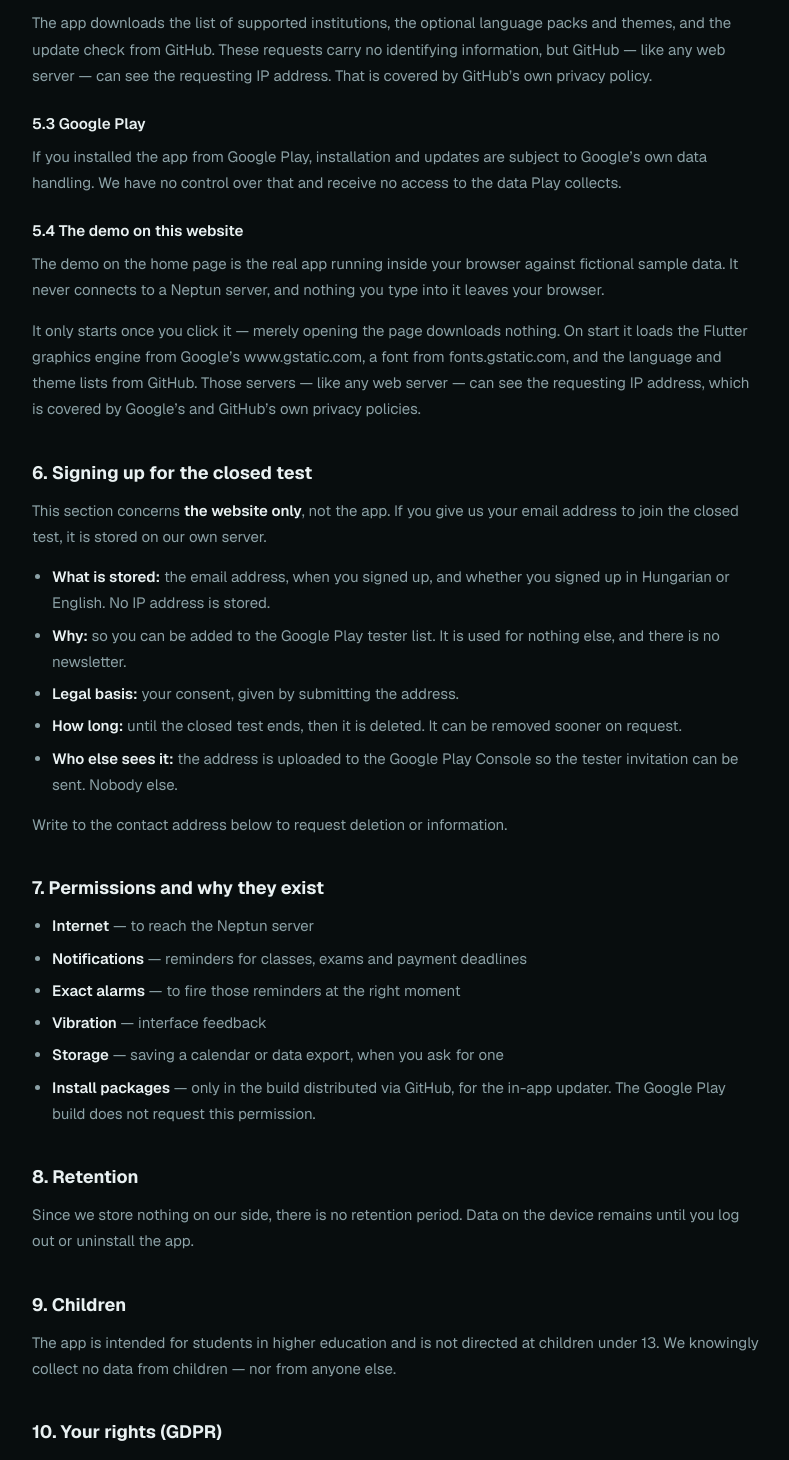
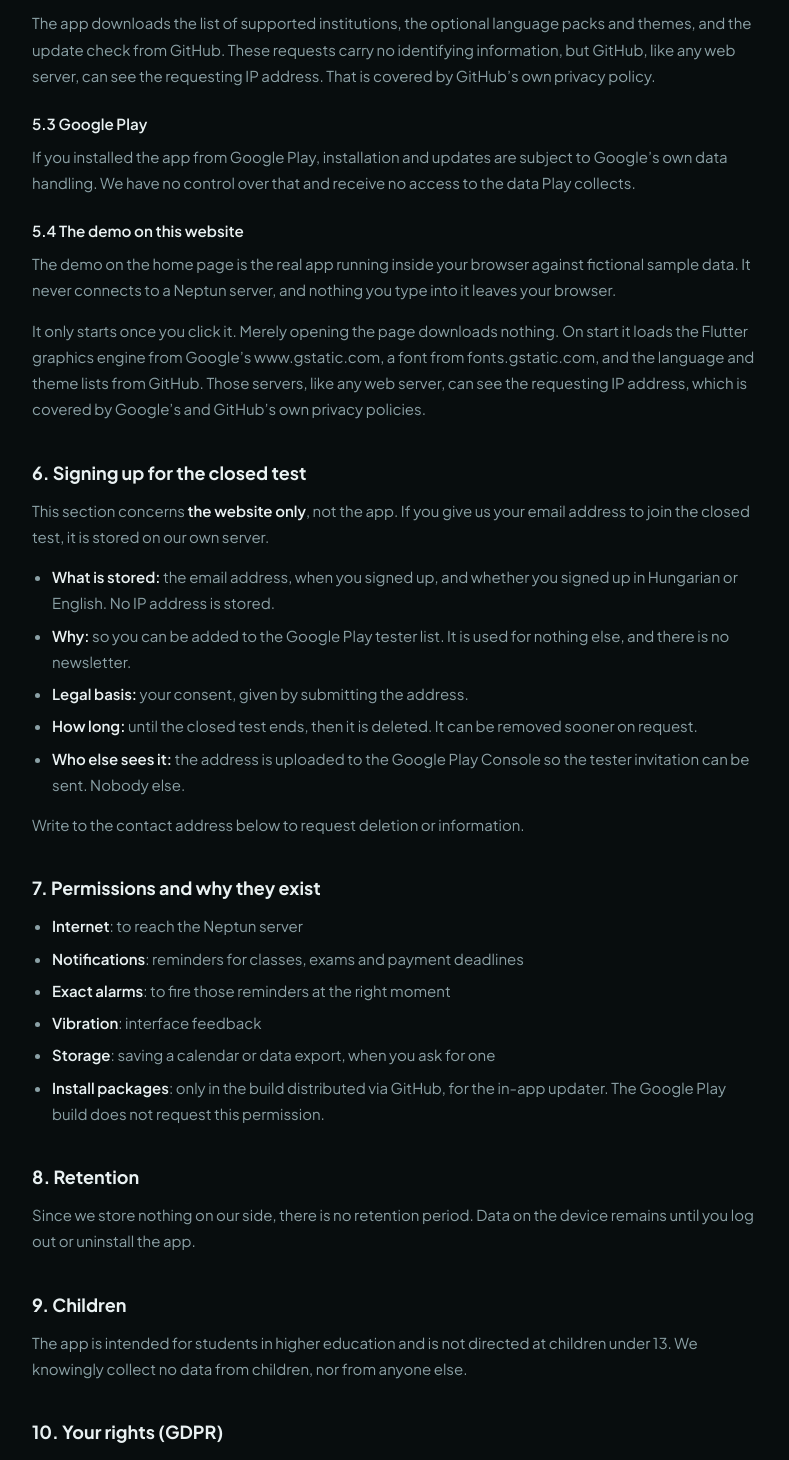
Before and after one commit to Bali0531-RC/NHNK-web, a Next.js app: page /adatvedelem in a window 1280 px wide. Shown: the part 1337-2797 px from the top of the page, without its empty margins (244-1033 px from the left). Built offline with nearby package versions, Linux system fonts and the light colour scheme.

Commit message:
Design change a bit

```diff
--- a/app/adatvedelem/content.tsx
+++ b/app/adatvedelem/content.tsx
@@ -73,7 +73,7 @@
           <p>
             Az alkalmazás a GitHubról tölti le a támogatott intézmények listáját, a letölthető nyelvi
             csomagokat és témákat, valamint innen ellenőrzi, hogy van-e újabb kiadás. Ezek a kérések
-            nem tartalmaznak azonosításra alkalmas adatot, de a GitHub — mint minden webkiszolgáló —
+            nem tartalmaznak azonosításra alkalmas adatot, de a GitHub (mint minden webkiszolgáló)
             láthatja a kérés IP-címét. Erre a GitHub adatvédelmi tájékoztatója vonatkozik.
           </p>
           <h3>5.3 Google Play</h3>
@@ -89,10 +89,10 @@
             az nem hagyja el a böngésződet.
           </p>
           <p>
-            A demó csak akkor indul el, ha rákattintasz — az oldal megnyitása önmagában semmit nem
+            A demó csak akkor indul el, ha rákattintasz. Az oldal megnyitása önmagában semmit nem
             tölt le. Indításkor a Flutter grafikus motorját a Google www.gstatic.com címéről, egy
             betűtípust a fonts.gstatic.com címről, a nyelvek és témák listáját pedig a GitHubról
-            tölti be. Ezek a kiszolgálók — mint minden webkiszolgáló — láthatják a kérés IP-címét,
+            tölti be. Ezek a kiszolgálók (mint minden webkiszolgáló) láthatják a kérés IP-címét,
             amire a Google, illetve a GitHub saját adatvédelmi tájékoztatója vonatkozik.
           </p>
 
@@ -128,13 +128,13 @@
 
           <h2>7. Jogosultságok és céljuk</h2>
           <ul>
-            <li><strong>Internet</strong> — a Neptun-kiszolgáló elérése</li>
-            <li><strong>Értesítések</strong> — órákra, vizsgákra, befizetési határidőkre figyelmeztetés</li>
-            <li><strong>Pontos ébresztők</strong> — az értesítések időzítése a megfelelő időpontra</li>
-            <li><strong>Rezgés</strong> — visszajelzés a felületen</li>
-            <li><strong>Tárhely</strong> — naptár- és adatexport mentése, ha te kéred</li>
+            <li><strong>Internet</strong>: a Neptun-kiszolgáló elérése</li>
+            <li><strong>Értesítések</strong>: órákra, vizsgákra, befizetési határidőkre figyelmeztetés</li>
+            <li><strong>Pontos ébresztők</strong>: az értesítések időzítése a megfelelő időpontra</li>
+            <li><strong>Rezgés</strong>: visszajelzés a felületen</li>
+            <li><strong>Tárhely</strong>: naptár- és adatexport mentése, ha te kéred</li>
             <li>
-              <strong>Csomagok telepítése</strong> — kizárólag a GitHubról letöltött változatban, a
+              <strong>Csomagok telepítése</strong>: kizárólag a GitHubról letöltött változatban, a
               beépített frissítő működéséhez. A Google Play áruházból telepített változat ezt a
               jogosultságot nem tartalmazza.
             </li>
@@ -149,7 +149,7 @@
           <h2>9. Gyermekek</h2>
           <p>
             Az alkalmazás felsőoktatásban tanulóknak készült, és nem 13 év alatti gyermekeknek szól.
-            Tudatosan nem gyűjtünk adatot gyermekektől — ahogy senki mástól sem.
+            Tudatosan nem gyűjtünk adatot gyermekektől, ahogy senki mástól sem.
           </p>
 
           <h2>10. A te jogaid (GDPR)</h2>
@@ -225,7 +225,7 @@
           <p>
             The app downloads the list of supported institutions, the optional language packs and
             themes, and the update check from GitHub. These requests carry no identifying
-            information, but GitHub — like any web server — can see the requesting IP address. That
+            information, but GitHub, like any web server, can see the requesting IP address. That
             is covered by GitHub&rsquo;s own privacy policy.
           </p>
           <h3>5.3 Google Play</h3>
@@ -241,10 +241,10 @@
             your browser.
           </p>
           <p>
-            It only starts once you click it — merely opening the page downloads nothing. On start it
+            It only starts once you click it. Merely opening the page downloads nothing. On start it
             loads the Flutter graphics engine from Google&rsquo;s www.gstatic.com, a font from
-            fonts.gstatic.com, and the language and theme lists from GitHub. Those servers — like any
-            web server — can see the requesting IP address, which is covered by Google&rsquo;s and
+            fonts.gstatic.com, and the language and theme lists from GitHub. Those servers, like any
+            web server, can see the requesting IP address, which is covered by Google&rsquo;s and
             GitHub&rsquo;s own privacy policies.
           </p>
 
@@ -278,13 +278,13 @@
 
           <h2>7. Permissions and why they exist</h2>
           <ul>
-            <li><strong>Internet</strong> — to reach the Neptun server</li>
-            <li><strong>Notifications</strong> — reminders for classes, exams and payment deadlines</li>
-            <li><strong>Exact alarms</strong> — to fire those reminders at the right moment</li>
-            <li><strong>Vibration</strong> — interface feedback</li>
-            <li><strong>Storage</strong> — saving a calendar or data export, when you ask for one</li>
+            <li><strong>Internet</strong>: to reach the Neptun server</li>
+            <li><strong>Notifications</strong>: reminders for classes, exams and payment deadlines</li>
+            <li><strong>Exact alarms</strong>: to fire those reminders at the right moment</li>
+            <li><strong>Vibration</strong>: interface feedback</li>
+            <li><strong>Storage</strong>: saving a calendar or data export, when you ask for one</li>
             <li>
-              <strong>Install packages</strong> — only in the build distributed via GitHub, for the
+              <strong>Install packages</strong>: only in the build distributed via GitHub, for the
               in-app updater. The Google Play build does not request this permission.
             </li>
           </ul>
@@ -298,7 +298,7 @@
           <h2>9. Children</h2>
           <p>
             The app is intended for students in higher education and is not directed at children
-            under 13. We knowingly collect no data from children — nor from anyone else.
+            under 13. We knowingly collect no data from children, nor from anyone else.
           </p>
 
           <h2>10. Your rights (GDPR)</h2>
--- a/app/felhasznalasi-feltetelek/content.tsx
+++ b/app/felhasznalasi-feltetelek/content.tsx
@@ -13,8 +13,8 @@
       title={hu ? "Felhasználási feltételek" : "Terms of Service"}
       intro={
         hu
-          ? "Az NHNK letöltésével és használatával elfogadod az alábbi feltételeket. Kérjük, olvasd el őket — különösen a felelősségkorlátozásról szóló részt."
-          : "By downloading and using NHNK you accept the terms below. Please read them — particularly the section on limitation of liability."
+          ? "Az NHNK letöltésével és használatával elfogadod az alábbi feltételeket. Kérjük, olvasd el őket, különösen a felelősségkorlátozásról szóló részt."
+          : "By downloading and using NHNK you accept the terms below. Please read them, particularly the section on limitation of liability."
       }
     >
       {hu ? (
@@ -127,7 +127,7 @@
         <>
           <h2>1. What this service is</h2>
           <p>
-            NHNK (Nem Hivatalos Neptun Kliens — Unofficial Neptun Client) is a free, open-source
+            NHNK (Nem Hivatalos Neptun Kliens / Unofficial Neptun Client) is a free, open-source
             Android application for viewing data from the Neptun student information system. It
             communicates with your institution&rsquo;s server on your behalf, using your own Neptun
             credentials.
--- a/app/globals.css
+++ b/app/globals.css
@@ -7,11 +7,11 @@
   --color-line: #223034;
   --color-ink: #e9f1f2;
   --color-muted: #8ba1a6;
-  --color-accent: #2dd4bf;
+  --color-accent: #e9a13b;
   --color-danger: #f87171;
 
-  --font-sans: var(--font-geist-sans), ui-sans-serif, system-ui, sans-serif;
-  --font-mono: var(--font-geist-mono), ui-monospace, monospace;
+  --font-sans: var(--font-app-sans), ui-sans-serif, system-ui, sans-serif;
+  --font-mono: var(--font-app-mono), ui-monospace, monospace;
 }
 
 html {
@@ -28,8 +28,8 @@
 /* Decorative wash behind the hero. */
 .hero-glow {
   background:
-    radial-gradient(60rem 30rem at 50% -10%, rgba(45, 212, 191, 0.12), transparent 70%),
-    radial-gradient(40rem 20rem at 85% 10%, rgba(45, 212, 191, 0.06), transparent 70%);
+    radial-gradient(60rem 30rem at 50% -10%, rgba(233, 161, 59, 0.05), transparent 70%),
+    radial-gradient(40rem 20rem at 85% 10%, rgba(233, 161, 59, 0.025), transparent 70%);
 }
 
 .prose-legal h2 {
```
Also changed, not shown: app/layout.tsx (+9 -9 lines), lib/i18n.ts (+15 -15 lines).
